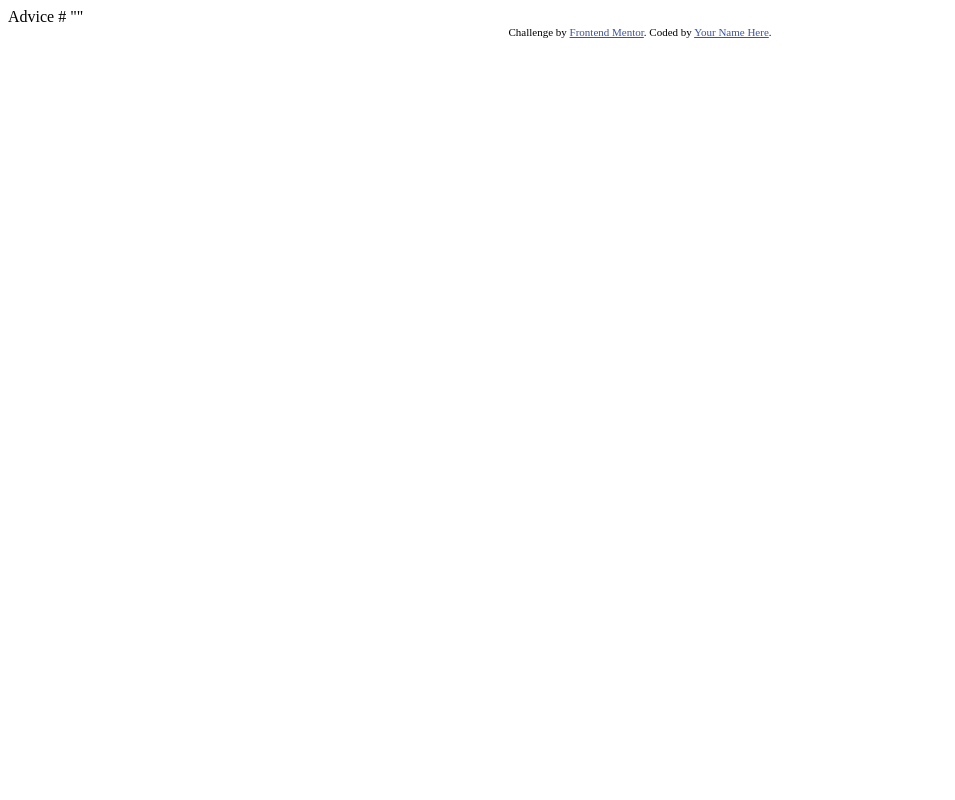
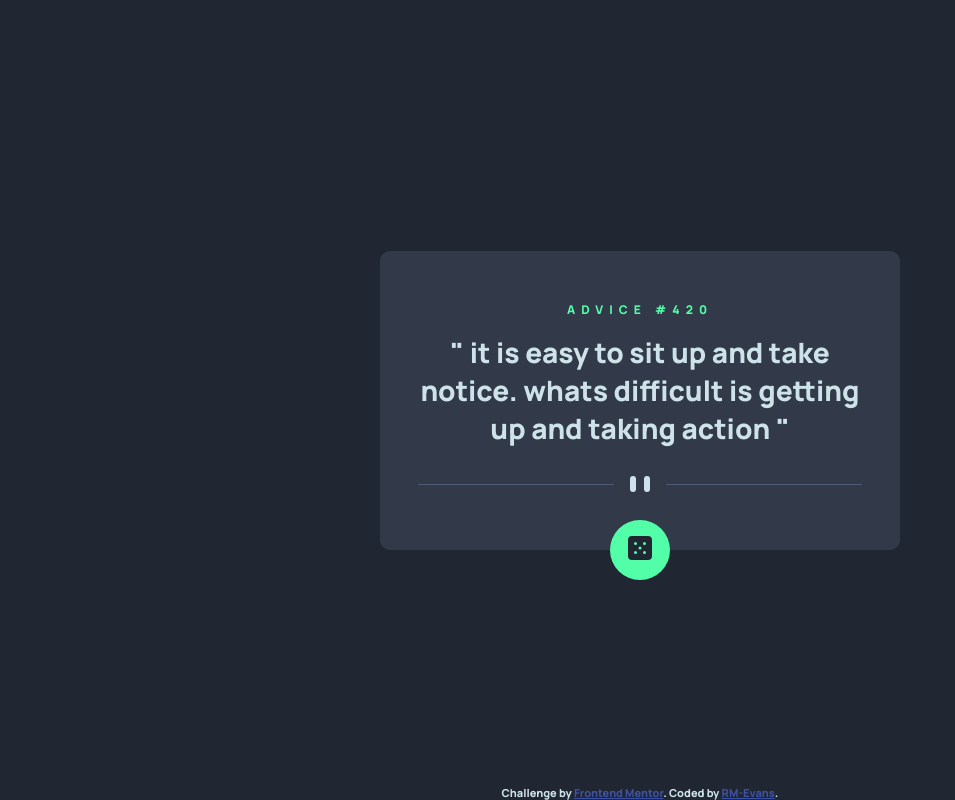
Before and after one commit to RM-Evans/advice-generator-app, a plain HTML site: page index.html in a window 1280 px wide. Shown: the whole page, without its empty margins (0-955 px from the left). Drawn offline with Linux system fonts and the light colour scheme.

Commit message:
html and css

```diff
--- a/index.html
+++ b/index.html
@@ -1,28 +1,50 @@
 <!DOCTYPE html>
 <html lang="en">
+
 <head>
   <meta charset="UTF-8">
-  <meta name="viewport" content="width=device-width, initial-scale=1.0"> <!-- displays site properly based on user's device -->
-
+  <meta name="viewport" content="width=device-width, initial-scale=1.0">
+  <!-- displays site properly based on user's device -->
+  <link rel="stylesheet" href="style.css">
   <link rel="icon" type="image/png" sizes="32x32" href="./images/favicon-32x32.png">
 
   <title>Frontend Mentor | Advice generator app</title>
 
   <!-- Feel free to remove these styles or customise in your own stylesheet 👍 -->
-  <style>
-    .attribution { font-size: 11px; text-align: center; }
-    .attribution a { color: hsl(228, 45%, 44%); }
-  </style>
+
 </head>
+
 <body>
+  <section id="modal-main">
+    <div id="modal-content">
+      <p id="advice-id-text">
+        ADVICE #420
+        <!-- Advice ID goes here -->
+      </p>
 
-  Advice #<!-- Advice ID goes here -->
+      <p id="advice-text">
+        "
+        it is easy to sit up and take notice. whats difficult is getting up and taking action
+        <!-- Advice text goes here -->"
+      </p>
 
-  "<!-- Advice text goes here -->"
+      <!-- <div class="divider-main"> </div> -->
+      <img id="mobile-divider" src="images/pattern-divider-mobile.svg">
+      <img id="desktop-divider" src="images/pattern-divider-desktop.svg">
+
+
+      <button id="randomize-btn">
+        <img src="images/icon-dice.svg">
+      </button>
+    </div>
+
+  </section>
+
 
   <div class="attribution">
     Challenge by <a href="https://www.frontendmentor.io?ref=challenge" target="_blank">Frontend Mentor</a>.
-    Coded by <a href="#">Your Name Here</a>.
+    Coded by <a href="#">RM-Evans</a>.
   </div>
 </body>
+
 </html>
--- /dev/null
+++ b/style.css
@@ -0,0 +1,123 @@
+@import url('https://fonts.googleapis.com/css2?family=Manrope:wght@800&display=swap');
+
+body {
+    background-color: #202632;
+
+
+    font-size: 28px;
+    font-family: 'Manrope', sans-serif;
+    color: hsl(193, 38%, 86%);
+    text-align: center;
+
+    margin: auto 0;
+
+    height: 100vh;
+    display: flex;
+    flex-direction: column;
+    justify-content: center;
+    align-items: center;
+
+
+    /* position: absolute */
+}
+
+p {
+    margin: 0;
+}
+button {
+    border: none;
+}
+
+#modal-main {
+    background-color: hsl(217, 19%, 24%);
+
+    padding: 50px 5% 50px;
+    /* margin: 0 15px; */
+
+    border-radius: 10px;
+
+
+    max-height: max-content;
+    max-width: 295px;
+    position: relative;
+
+}
+
+/* #modal-content{
+    max-width: 295px;
+} */
+
+#advice-id-text {
+    letter-spacing: 0.5em;
+    font-size: 12px;
+    color: hsl(150, 100%, 66%);
+
+}
+#advice-text {
+    margin: 15px 0 ;
+
+}
+.divider-main {
+    padding: 0;
+    margin: 0;
+}
+/* #mobile-divider {
+    display: none;
+} */
+#desktop-divider {
+    display: none;
+}
+@media (min-width:500px ) {
+    #mobile-divider {
+        display: none;
+    }
+    #desktop-divider {
+        display: unset;
+    }
+
+    #modal-main {
+        padding: 50px 3% 50px;
+        max-width: 444px;
+    }
+}
+
+#randomize-btn {
+    width: 60px;
+    height: 60px;
+
+    border-radius: 100px;
+
+    position: absolute;
+    margin: 0 auto;
+    left: 0;
+    right: 0;
+    bottom: -30px;
+
+    background-color: hsl(150, 100%, 66%);
+
+    cursor: pointer;
+
+}
+
+#randomize-btn:hover{
+    -webkit-box-shadow: 0px 0px 28px 2px hsla(150, 100%, 66%, 0.5);
+    box-shadow: 0px 0px 28px 2px hsla(150, 100%, 66%, 0.5);
+}
+
+/* @media (min-width:600px ) {
+    #modal-main {
+    padding: 50px 3% 50px;
+    max-width: 444px;
+}
+} */
+
+.attribution {
+    position: absolute;
+    bottom: 0;
+    font-size: 11px;
+    text-align: center;
+  }
+
+  .attribution a {
+    color: hsl(228, 45%, 44%);
+  }
```
